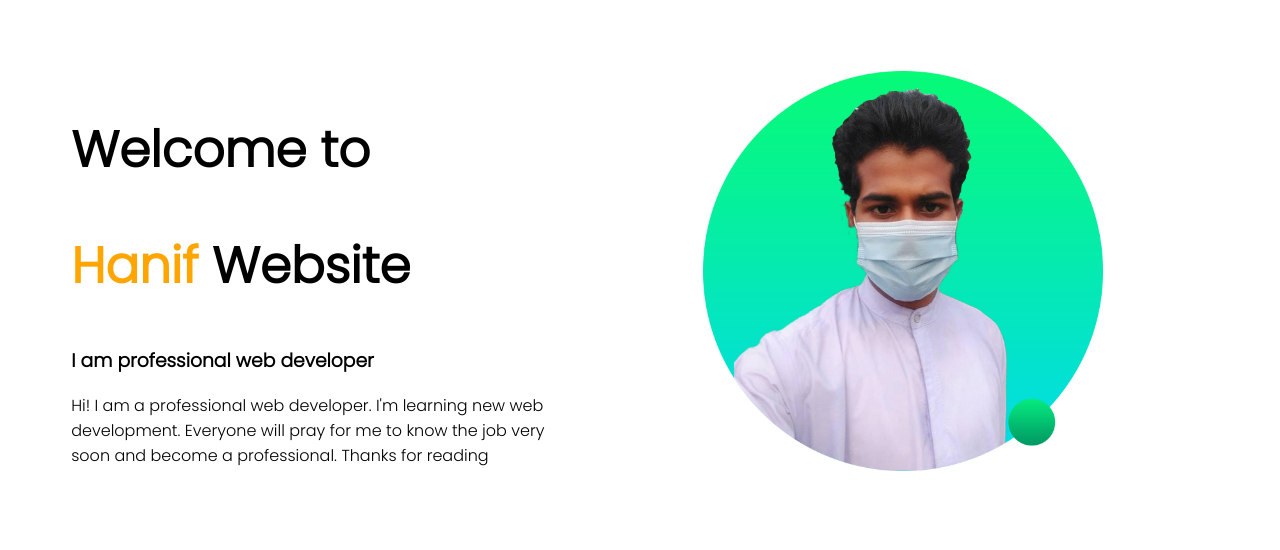
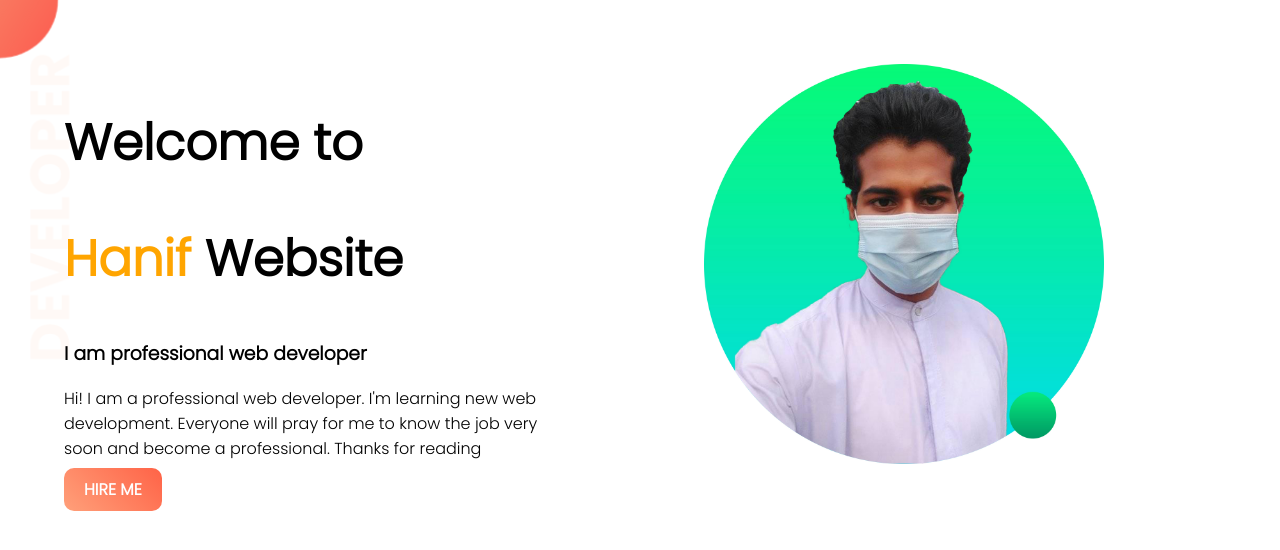
Before and after one commit to mdhanifmrida18/Web-protfoleo, a plain HTML site: page index.html in a window 1280 px wide. Drawn offline with Linux system fonts and the light colour scheme.

Commit message:
my first web protfoler

```diff
--- a/index.html
+++ b/index.html
@@ -12,16 +12,17 @@
 </head>
 <body>
 
-<section>
+<section class="top-banner">
     <div class="half-width">
         <h1> Welcome to  </h1>
         <h1> <span class="My-name-highlignt">Hanif </span> Website </h1>
         <h3> I am professional web developer </h3>
         <p> Hi! I am a professional web developer. I'm learning new web development. Everyone will pray for me to know  the job very soon and become a professional. Thanks for reading</p>
+        <a class="link-button" target="_blank" href="https://www.facebook.com/Mdhanifbot">HIRE ME</a>
     </div>
 
     <div class="half-width">
-        <img src="images/My pick.jpg" alt="" style="width:400px;height:400px;">
+        <img src="images/My pick.jpg" alt="" style="width: 400px;px;height:400px;">
     </div>
 </section>
 
--- a/style.css
+++ b/style.css
@@ -1,4 +1,5 @@
 body{
+    margin: 0%;
     font-family: 'Poppins', sans-serif;
 }
 h1{
@@ -14,4 +15,23 @@ font-size: 50px;
 }
 .half-width img{
     width: 100%;
+    height: 100%;
 }
+.top-banner{
+    background-image: url("images/top-banner.png");
+    background-repeat: no-repeat;
+}
+section{
+    height: 500px;
+}
+.link-button{
+text-decoration: none;
+background-image: linear-gradient( 45deg, lightsalmon, tomato  );
+padding: 10px 20px;
+border-radius: 10px;
+color: white;
+font-weight: 700;
+
+
+
+}
```
